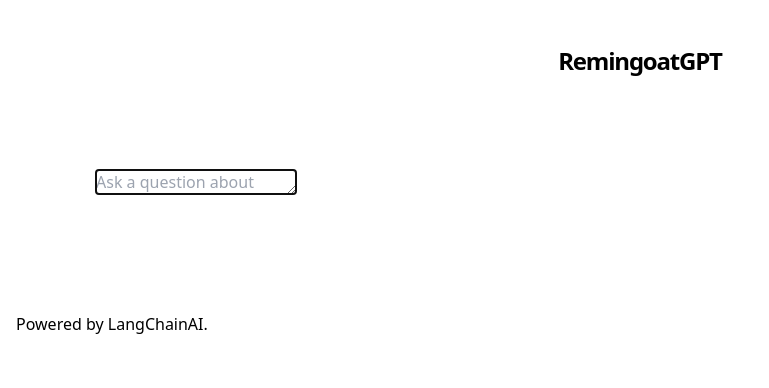
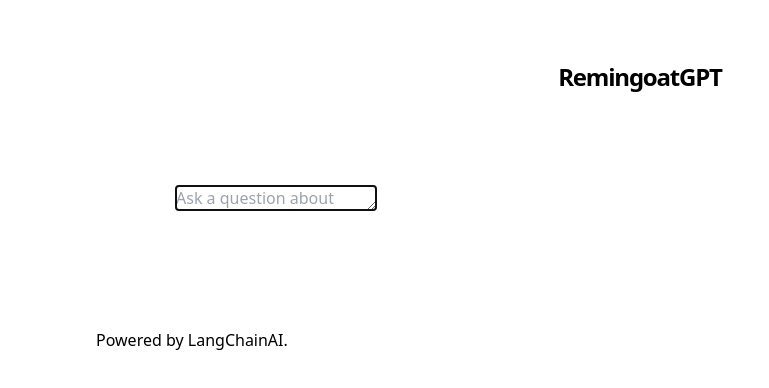
Before and after one commit to k-milktooth/remingoat-gpt, a Next.js app: page / in a window 1280 px wide. Shown: the top 388 px of the page, without its empty margins (0-769 px from the left). Built offline with nearby package versions, Linux system fonts and the light colour scheme.

Commit message:
feat: Create a base Layout component for pages.
- Introduce new `Layout` component for better page structure
- Wrap existing `_app.js` component with `Layout` component
- `Layout` component render `children` within `main` element with custom classes and styles

```diff
--- /dev/null
+++ b/components/layouts/layout.js
@@ -0,0 +1,16 @@
+export default function Layout({ children }) {
+  return (
+    <>
+      {/* <Navbar />
+       */}
+
+      <main className="mx-auto mb-12 min-h-screen bg-white px-6 pt-4 text-dark-green lg:px-12 xl:px-20">
+        {children}
+      </main>
+
+      {/*
+      <Footer />
+      */}
+    </>
+  );
+}
--- a/pages/_app.js
+++ b/pages/_app.js
@@ -1,5 +1,10 @@
-import '@/styles/globals.css'
+import "@/styles/globals.css";
+import Layout from "@/components/layouts/layout";
 
 export default function App({ Component, pageProps }) {
-  return <Component {...pageProps} />
+  return (
+    <Layout>
+      <Component {...pageProps} />
+    </Layout>
+  );
 }
```
